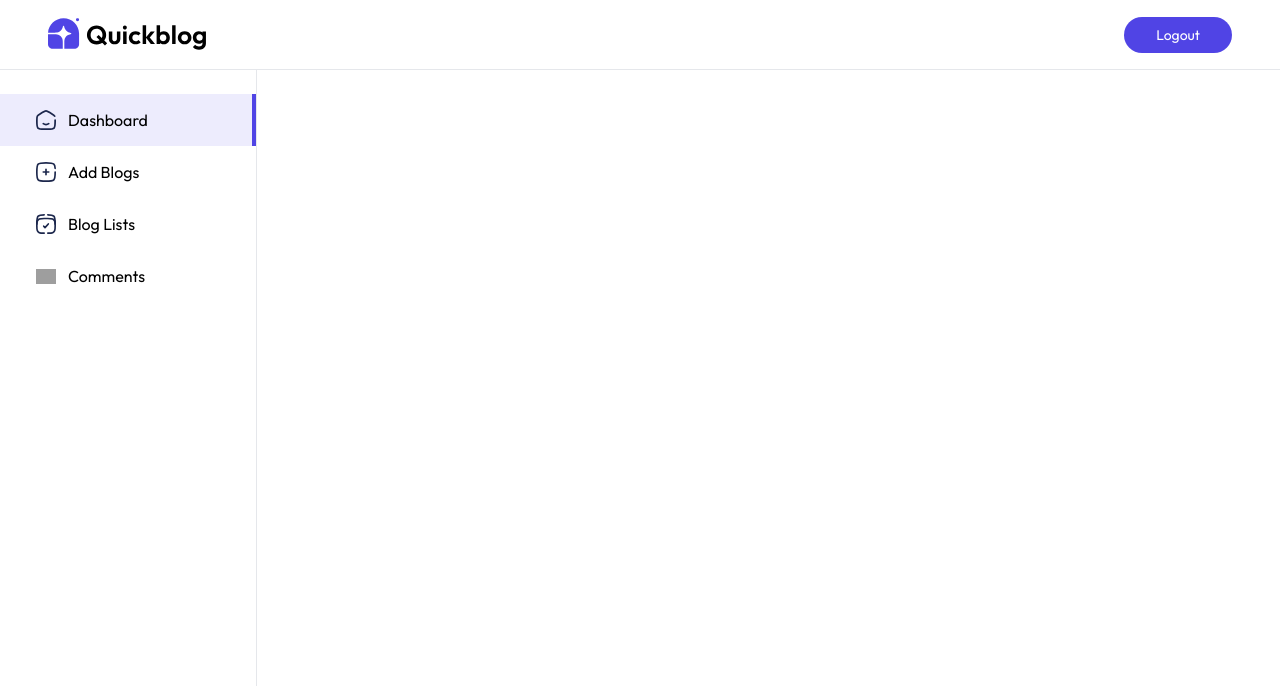
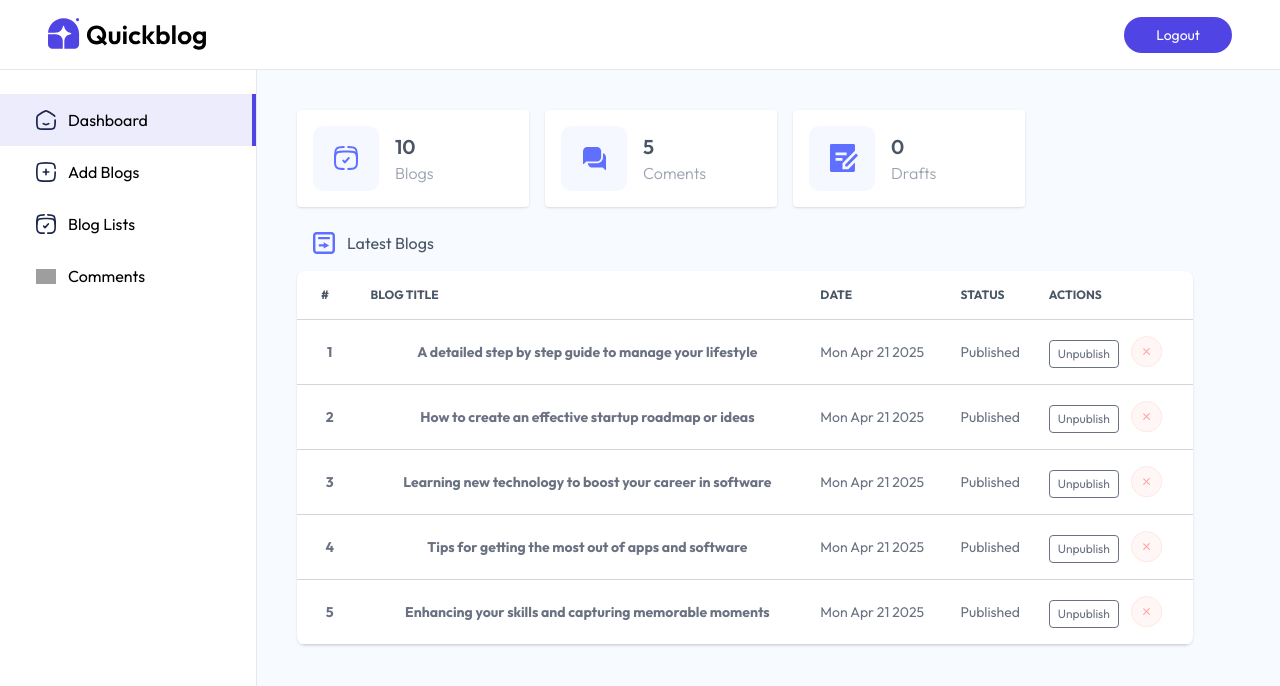
Before and after one commit to RaunakMishr/ThinkScribe, a React (Vite) app in the folder client/: page /admin in a window 1280 px wide. Shown: the top 686 px of the page. Built offline with nearby package versions, Linux system fonts and the light colour scheme; grey boxes are pictures that could not be loaded.

Commit message:
Dashboard page created

```diff
--- /dev/null
+++ b/client/src/components/admin/BlogTableItem.jsx
@@ -0,0 +1,26 @@
+import React from 'react'
+import { assets } from '../../assets/assets';
+
+const BlogTableItem = ({blog, fetchBlog, index}) => {
+    const {title, createdAt} = blog;
+    const BlogDate = new Date(createdAt)
+
+  return (
+    <tr className='border-y border-gray-300'>
+        <th className='px-2 py-4'>{index}</th>
+        <th className='px-2 py-4'>{title}</th>
+        <td className='px-2 py-4 max-sm:hidden'>{BlogDate.toDateString()}</td>
+        <td className='px-2 py-4 max-sm:hidden'>
+            <p className={`${blog.isPublished ? "txt-green-600": "text-orange-700"}`}>{blog.isPublished ? 'Published': 'Unpublished'}</p>
+        </td>
+        <td className='px-2 py-4 flex text-xs gap-3'>
+            <button className='border px-2 py-0.5 mt-1 rounded cursor-pointer'>{blog.isPublished ? 'Unpublish': 'Publish'}</button>
+            <img src={assets.cross_icon} className='w-8 hover:scale-110 transition-all cursor-pointer' alt="" />
+
+        </td>
+
+    </tr>
+  )
+}
+
+export default BlogTableItem
--- a/client/src/pages/Admin/Dashboard.jsx
+++ b/client/src/pages/Admin/Dashboard.jsx
@@ -1,8 +1,81 @@
-import React from 'react'
+import React, { useEffect, useState } from 'react'
+import { assets, dashboard_data} from '../../assets/assets'
+import BlogTableItem from '../../components/admin/BlogTableItem'
 
 const Dashboard = () => {
+  const [dashboardData, setDashboardData] = useState({
+    blogs:0,
+    comments:0,
+    drafts:0,
+    recentBlogs:[]
+  })
+
+  const fetchDashboard=async()=>{
+    setDashboardData(dashboard_data)
+  }
+  useEffect(()=>{
+    fetchDashboard()
+  },[])
+
   return (
-    <div></div>
+    <div className='flex-1 p-4 md:p-10 bg-blue-50/50'>
+
+      <div className='flex flex-wrap gap-4'>
+        <div className='flex items-center gap-4 bg-white p-4 min-w-58 rounded shadow cursor-pointer hover:scale-105 transition-all'>
+          <img src={assets.dashboard_icon_1} alt="" />
+          <div>
+            <p className='text-xl font-semibold text-gray-600'>{dashboardData.blogs}</p>
+            <p className='text-gray-400 font-light'>Blogs</p>
+          </div>
+        </div>
+
+        <div className='flex items-center gap-4 bg-white p-4 min-w-58 rounded shadow cursor-pointer hover:scale-105 transition-all'>
+          <img src={assets.dashboard_icon_2} alt="" />
+          <div>
+            <p className='text-xl font-semibold text-gray-600'>{dashboardData.comments}</p>
+            <p className='text-gray-400 font-light'>Coments</p>
+          </div>
+        </div>
+
+
+        <div className='flex items-center gap-4 bg-white p-4 min-w-58 rounded shadow cursor-pointer hover:scale-105 transition-all'>
+          <img src={assets.dashboard_icon_3} alt="" />
+          <div>
+            <p className='text-xl font-semibold text-gray-600'>{dashboardData.drafts}</p>
+            <p className='text-gray-400 font-light'>Drafts</p>
+          </div>
+        </div>
+      </div>
+
+      <div>
+          <div className='flex items-center gap-3 m-4 mt-6 text-gray-600'>
+            <img src={assets.dashboard_icon_4} alt="" />
+            <p>Latest Blogs</p>
+          </div>
+
+          <div className='relative max-w-4xl overflow-x-auto shadow rounded-lg scrollbar-hide bg-white'>
+            <table className='w-full text-sm text-gray-500'>
+              <thead className='text-xs text-gray-600 text-left uppercase'>
+                <tr>
+                  <th scope='col' className='px-2 py-4 xl:px-6'> # </th>
+                  <th scope='col' className='px-2 py-4'> Blog Title </th>
+                  <th scope='col' className='px-2 py-4' py-4 max-sm:hidden> Date </th>
+                  <th scope='col' className='px-2 py-4' py-4 max-sm:hidden> Status </th>
+                  <th scope='col' className='px-2 py-4'> Actions </th>
+                </tr>
+
+              </thead>
+              <tbody>
+                {dashboardData.recentBlogs.map((blog, index)=>{
+                  return <BlogTableItem key={blog._id} blog={blog}
+                  fetchBlogs={fetchDashboard} index={index+1}/>
+                })}
+              </tbody>
+            </table>
+
+          </div>
+      </div>
+    </div>
   )
 }
 
```
